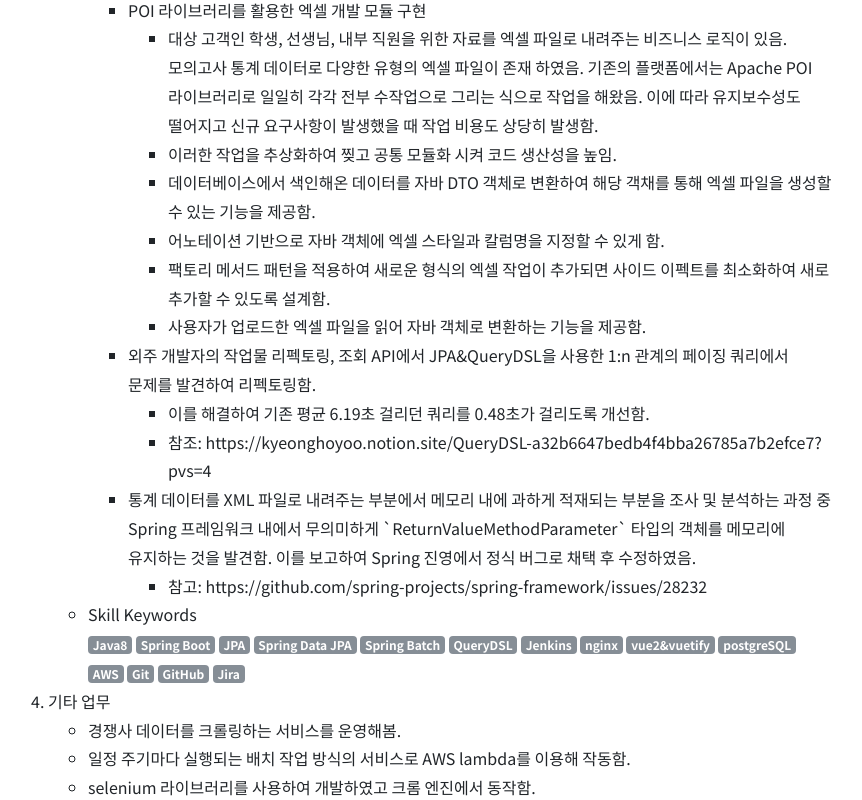
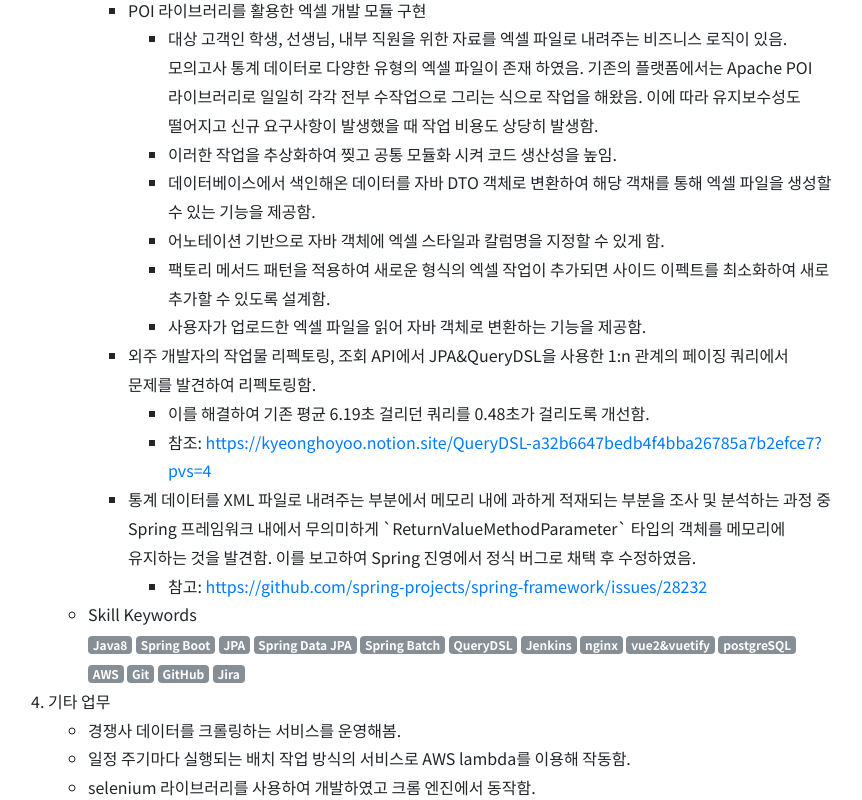
Before and after one commit to KyeonghoYoo/portfolio, a plain HTML site: page index.html in a window 1280 px wide. Shown: the part 4079-4879 px from the top of the page, without its empty margins (362-1224 px from the left). Drawn offline with nearby package versions, Linux system fonts and the light colour scheme.

Commit message:
Update index.html
- url 주소 a 태그로 감쌈

```diff
--- a/index.html
+++ b/index.html
@@ -392,7 +392,7 @@
                       <li>스프링 부트의 FactoryBean에서 착안된 구조로 반복되는 클래스 작성, 추상 메서드 재정의 작업의 중복도 제거함.</li>
                       <li>메서드 명을 리플렉션 API를 통해 호출하던 부분을, 추상화하여 스프링 컨텍스트에 빈 등록하여 관리하도록 수정함.</li>
                       <li>런타임 환경에서 리플렉션 API를 통해 매번 호출되던 것들이 컴파일 과정에서 객체로 빈 등록되어 호출 되니 12% 정도 시간적인 성능 개선이 이루어짐.</li>
-                      <li>노션으로 정리한 문서 링크: https://kyeonghoyoo.notion.site/3276c9a55c6b4668a123fae911a16384?pvs=4</li>
+                      <li>노션으로 정리한 문서 링크: <a href="https://kyeonghoyoo.notion.site/3276c9a55c6b4668a123fae911a16384?pvs=4"></a>https://kyeonghoyoo.notion.site/3276c9a55c6b4668a123fae911a16384?pvs=4</li>
                     </ul>
                     <li>주도적으로 사람이 수행하던 작업을 시스템이 자동화 하도록 기획을 보완하여 B2C 부분의 기획을 재정립한 경험이 있음.</li>
                     <ul>
@@ -444,11 +444,11 @@
                     <li>외주 개발자의 작업물 리펙토링, 조회 API에서 JPA&QueryDSL을 사용한 1:n 관계의 페이징 쿼리에서 문제를 발견하여 리펙토링함.</li>
                     <ul>
                       <li>이를 해결하여 기존 평균 6.19초 걸리던 쿼리를 0.48초가 걸리도록 개선함.</li>
-                      <li>참조: https://kyeonghoyoo.notion.site/QueryDSL-a32b6647bedb4f4bba26785a7b2efce7?pvs=4</li>
+                      <li>참조: <a href="https://kyeonghoyoo.notion.site/QueryDSL-a32b6647bedb4f4bba26785a7b2efce7?pvs=4">https://kyeonghoyoo.notion.site/QueryDSL-a32b6647bedb4f4bba26785a7b2efce7?pvs=4</a></li>
                     </ul>
                     <li>통계 데이터를 XML 파일로 내려주는 부분에서 메모리 내에 과하게 적재되는 부분을 조사 및 분석하는 과정 중 Spring 프레임워크 내에서 무의미하게 `ReturnValueMethodParameter` 타입의 객체를 메모리에 유지하는 것을 발견함. 이를 보고하여 Spring 진영에서 정식 버그로 채택 후 수정하였음.</li>
                     <ul>
-                      <li>참고: https://github.com/spring-projects/spring-framework/issues/28232</li>
+                      <li>참고: <a href="https://github.com/spring-projects/spring-framework/issues/28232">https://github.com/spring-projects/spring-framework/issues/28232</a></li>
                     </ul>
                   </ul>
                   <li><strong>Skill Keywords</strong></li>
```
